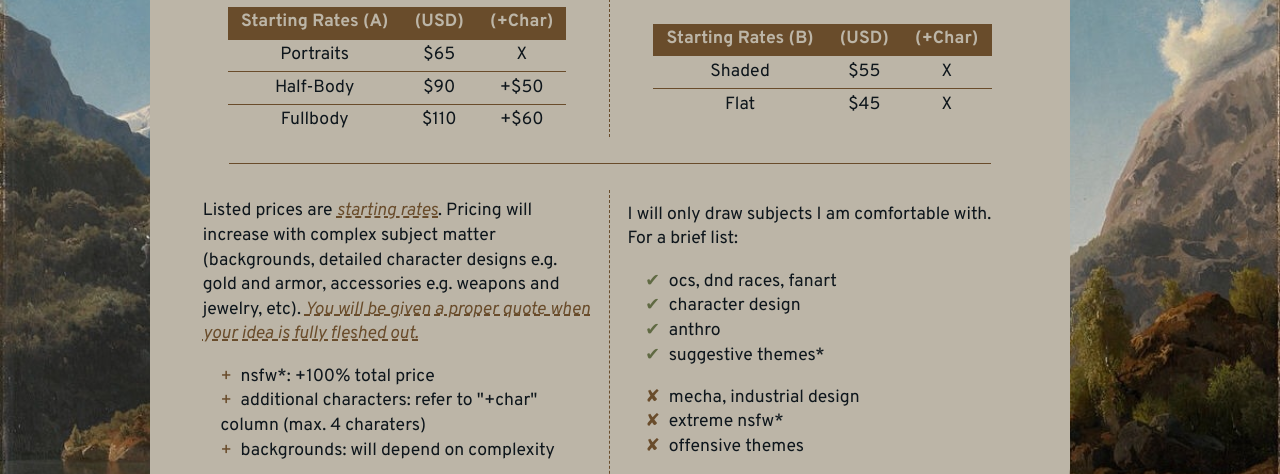
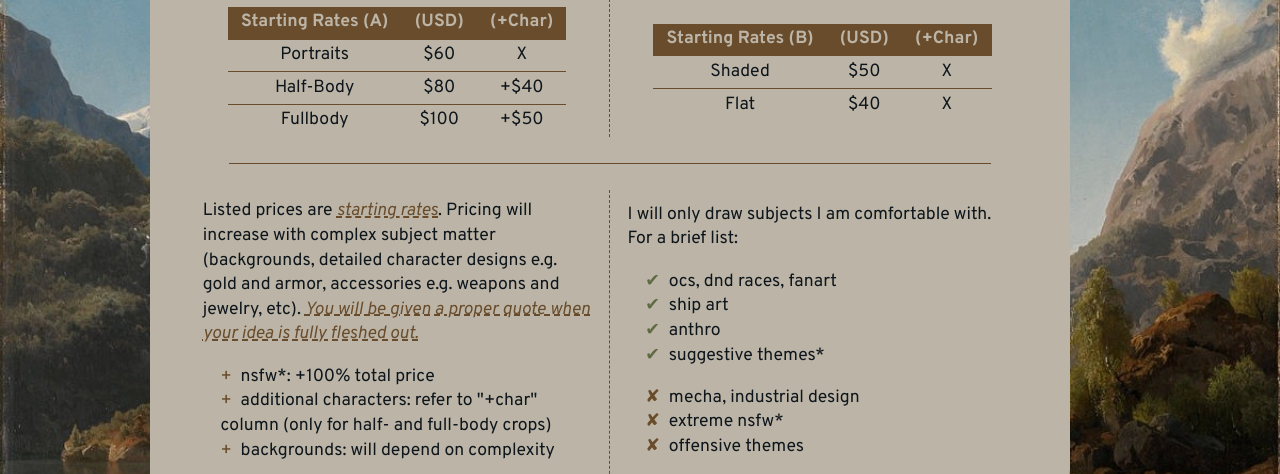
Before and after one commit to druid00/neocities, a plain HTML site: page site_folder/commissions.html in a window 1280 px wide. Shown: the part 1104-1578 px from the top of the page. Drawn offline with Linux system fonts and the light colour scheme; a web font is replaced by a local one.

Commit message:
changing prices

```diff
--- a/site_folder/commissions.html
+++ b/site_folder/commissions.html
@@ -67,18 +67,18 @@
                 </tr>
                 <tr>
                   <td>Portraits</td>
-                  <td>$65</td>
+                  <td>$60</td>
                   <td>X</td>
                 </tr>
                 <tr>
                   <td>Half-Body</td>
-                  <td>$90</td>
-                  <td>+$50</td>
+                  <td>$80</td>
+                  <td>+$40</td>
                 </tr>
                 <tr>
                   <td>Fullbody</td>
-                  <td>$110</td>
-                  <td>+$60</td>
+                  <td>$100</td>
+                  <td>+$50</td>
                 </tr>
               </table>
 
@@ -97,12 +97,12 @@
                 </tr>
                 <tr>
                   <td>Shaded</td>
-                  <td>$55</td>
+                  <td>$50</td>
                   <td>X</td>
                 </tr>
                 <tr>
                   <td>Flat</td>
-                  <td>$45</td>
+                  <td>$40</td>
                   <td>X</td>
                 </tr>
               </table>
@@ -120,7 +120,7 @@
 
               <ul id="addons">
                 <li>nsfw*: +100% total price</li>
-                <li>additional characters: refer to "+char" column (max. 4 charaters)</li>
+                <li>additional characters: refer to "+char" column (only for half- and full-body crops)</li>
                 <li>backgrounds: will depend on complexity</li>
               </ul>
 
@@ -134,7 +134,7 @@
 
               <ul id="okay">
                 <li>ocs, dnd races, fanart</li>
-                <li>character design</li>
+                <li>ship art</li>
                 <li>anthro</li>
                 <li>suggestive themes*</li>
               </ul>
--- a/site_folder/css/stylecommissions.css
+++ b/site_folder/css/stylecommissions.css
@@ -82,6 +82,8 @@ a::after {
 	max-width: 1200px;
 
 	animation: rotateAnimationSmall 15s infinite ease-in-out;
+
+	/* filter: drop-shadow(5px 20px 10em #90dfdeaa); */
 }
 
 .hero img:hover {
```
Also changed, not shown: site_folder/about.html (+1 -1 lines), site_folder/gallery.html (+3 -1 lines), site_folder/img/comms.png, site_folder/img/portfolio/030.png, site_folder/img/portfolio/031.png (added).
